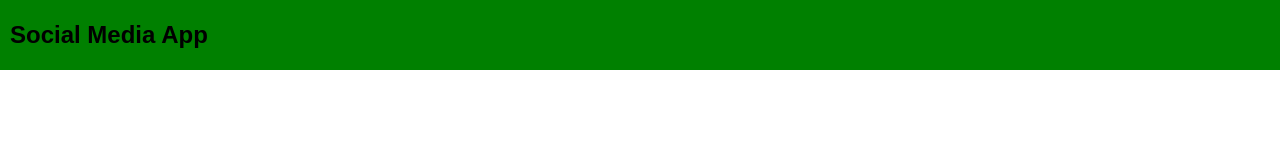
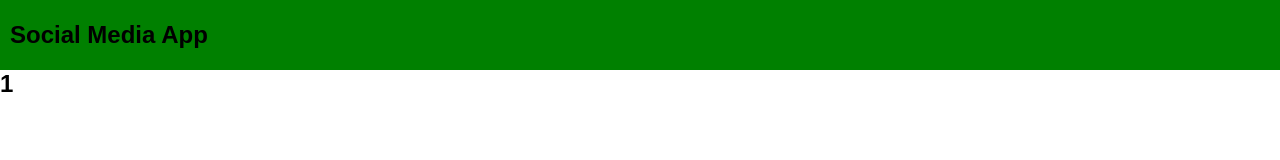
Before and after one commit to 77sa/social-media-app, a React (Create React App) app in the folder client/: page /profile/1 in a window 1280 px wide. Shown: the top 160 px of the page. Built offline with nearby package versions, Linux system fonts and the light colour scheme.

Commit message:
profiles

```diff
--- a/client/src/App.js
+++ b/client/src/App.js
@@ -1,4 +1,4 @@
-import { BrowserRouter as Router, Switch, Route } from "react-router-dom";
+import { BrowserRouter as Router, Route } from "react-router-dom";
 import { useState, useMemo } from "react";
 import { UserContext, PostContext } from "./Context";
 
@@ -41,7 +41,6 @@ function App() {
               <Route exact path="/home" component={Home} />
               <Route exact path="/login" component={Login} />
               <Route exact path="/profile/:username" component={Profile} />
-              <Route exact path="/profile" />
             </PostContext.Provider>
           </UserContext.Provider>
         </main>
--- a/client/src/components/Navbar.jsx
+++ b/client/src/components/Navbar.jsx
@@ -1,17 +1,17 @@
 import React, { useContext, useEffect, useState } from "react";
 import { UserContext } from "../Context";
-import { Link, Redirect } from "react-router-dom";
+import { Link } from "react-router-dom";
 
 import "./navbar.css";
 
 const Navbar = ({ history }) => {
   const [loggedIn, setLoggedIn] = useState(false);
 
-  const { currentUser, setCurrentUser } = useContext(UserContext);
+  const { currentUser } = useContext(UserContext);
 
   useEffect(() => {
     localStorage.getItem("token") ? setLoggedIn(true) : setLoggedIn(false);
-  });
+  }, []);
 
   const logout = () => {
     localStorage.removeItem("token");
--- a/client/src/screens/Home.jsx
+++ b/client/src/screens/Home.jsx
@@ -4,7 +4,7 @@ import { Link } from "react-router-dom";
 import { v4 as uuidv4 } from "uuid";
 
 const Home = ({ history }) => {
-  const { currentUser, setCurrentUser } = useContext(UserContext);
+  const { currentUser } = useContext(UserContext);
   const { posts, setPosts } = useContext(PostContext);
 
   useEffect(() => {
@@ -15,7 +15,7 @@ const Home = ({ history }) => {
     if (!localStorage.getItem("token")) {
       history.push("/login");
     }
-  }, [history]);
+  }, [history, currentUser.username]);
 
   const [content, setContent] = useState("");
 
--- a/client/src/screens/Login.jsx
+++ b/client/src/screens/Login.jsx
@@ -17,7 +17,7 @@ const Login = ({ history }) => {
   const [error, setError] = useState("");
   const [isLoading, setIsLoading] = useState(false);
   // set user afer login, use component state for login function
-  const { currentUser, setCurrentUser } = useContext(UserContext);
+  const { setCurrentUser } = useContext(UserContext);
 
   const submit = async (e) => {
     e.preventDefault();
--- a/client/src/screens/Profile.jsx
+++ b/client/src/screens/Profile.jsx
@@ -1,7 +1,34 @@
-import React from "react";
+import React, { useContext, useEffect, useState } from "react";
+import { PostContext, UserContext } from "../Context";
 
-const Profile = () => {
-  return <div></div>;
+const Profile = ({ match }) => {
+  // will be used to check if profile belongs to current user:
+  const { currentUser, setCurrentUser } = useContext(UserContext);
+
+  const { posts } = useContext(PostContext);
+
+  // useEffect to get posts from this user
+  const [userPosts, setUserPosts] = useState([]);
+  useEffect(() => {
+    const filtered = posts.filter(
+      (post) => post.username === match.params.username
+    );
+
+    setUserPosts(filtered);
+  }, [posts, match.params.username]);
+
+  return (
+    <div>
+      <h2>{match.params.username}</h2>
+      {userPosts.map((post) => {
+        return (
+          <div key={post.id}>
+            <p>{post.content}</p>
+          </div>
+        );
+      })}
+    </div>
+  );
 };
 
 export default Profile;
```
